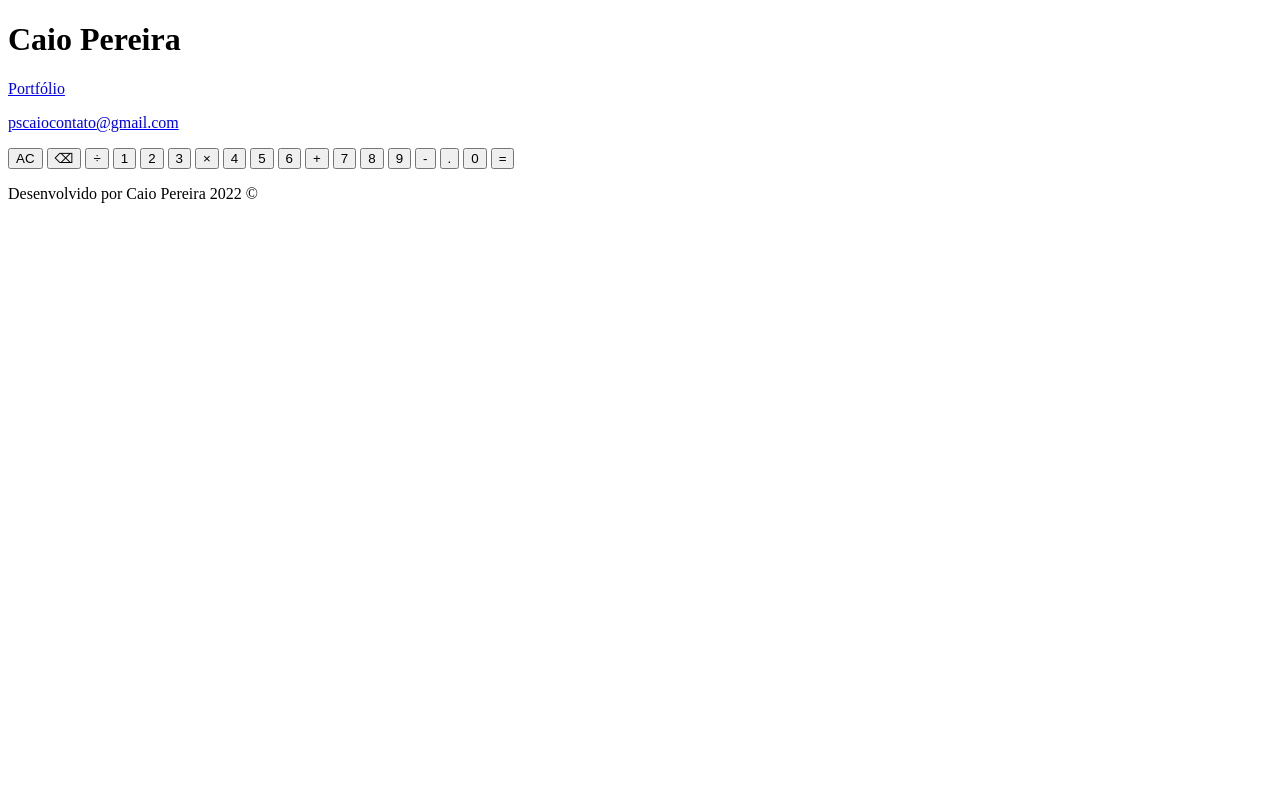
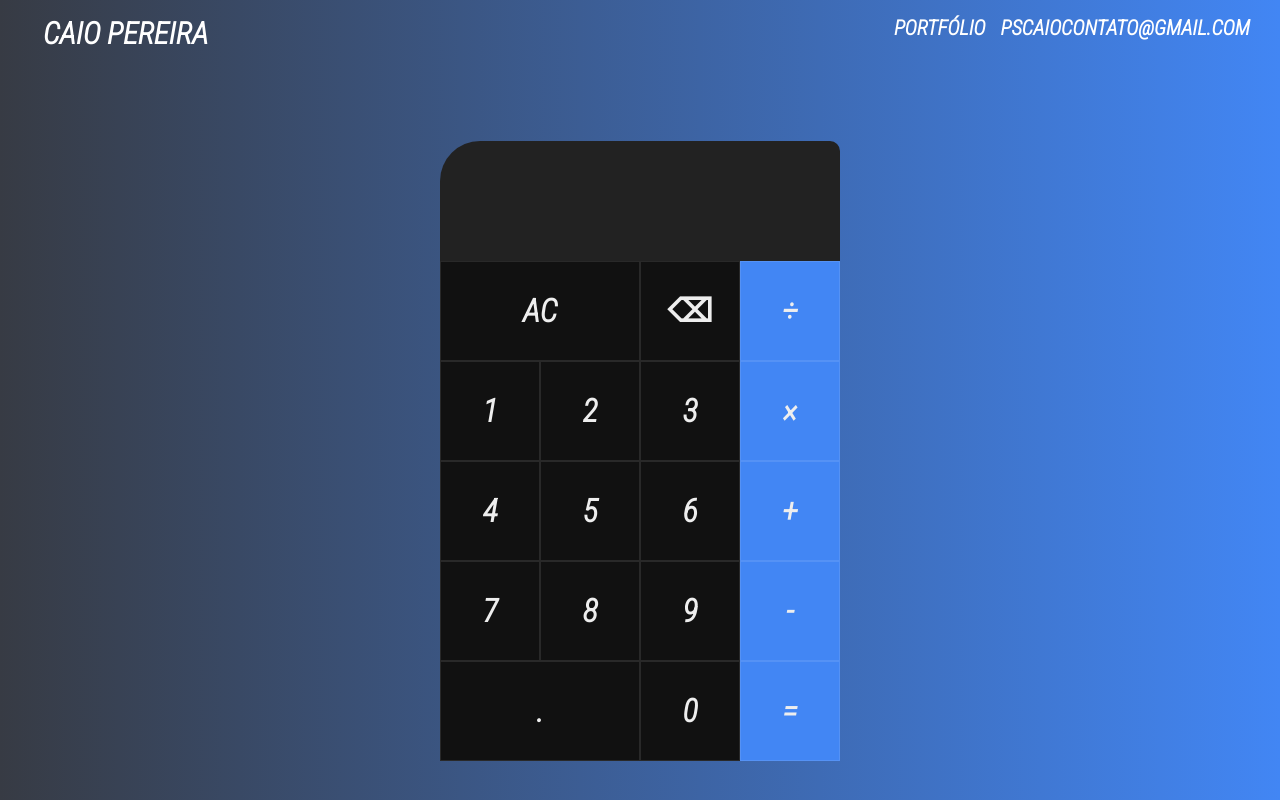
Before and after one commit to pscaio/calculadora, a plain HTML site: page index.html in a window 1280 px wide. Shown: the top 800 px of the page. Drawn offline with Linux system fonts and the light colour scheme; the site is published under a folder, as on GitHub Pages, so addresses that start at the root find nothing.

Commit message:
resolução erro no css

```diff
--- a/index.html
+++ b/index.html
@@ -12,11 +12,11 @@
     <link rel="preconnect" href="https://fonts.gstatic.com" crossorigin>
     <link href="https://fonts.googleapis.com/css2?family=Roboto+Condensed:ital,wght@1,300&display=swap" rel="stylesheet">
 
-    <link href="/src/css/reset.css" rel="stylesheet">
-    <link href="/src/css/base.css" rel="stylesheet">
-    <link href="/src/css/calculadora.css" rel="stylesheet">
-    <link href="/src/css/cabecalho.css" rel="stylesheet">
-    <link href="/src/css/rodape.css" rel="stylesheet">
+    <link href="src/css/reset.css" rel="stylesheet">
+    <link href="src/css/base.css" rel="stylesheet">
+    <link href="src/css/calculadora.css" rel="stylesheet">
+    <link href="src/css/cabecalho.css" rel="stylesheet">
+    <link href="src/css/rodape.css" rel="stylesheet">
 
 </head>
 
```
